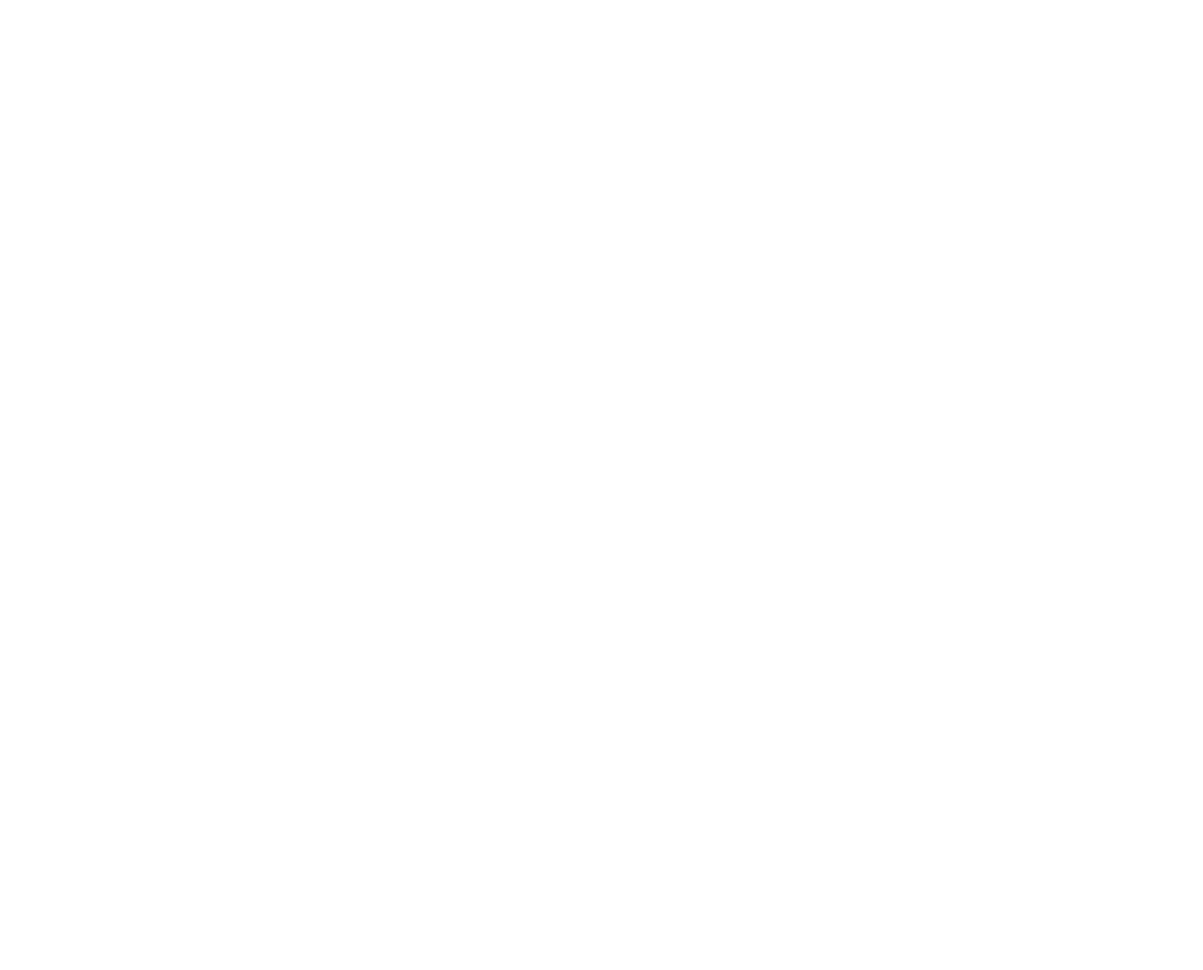
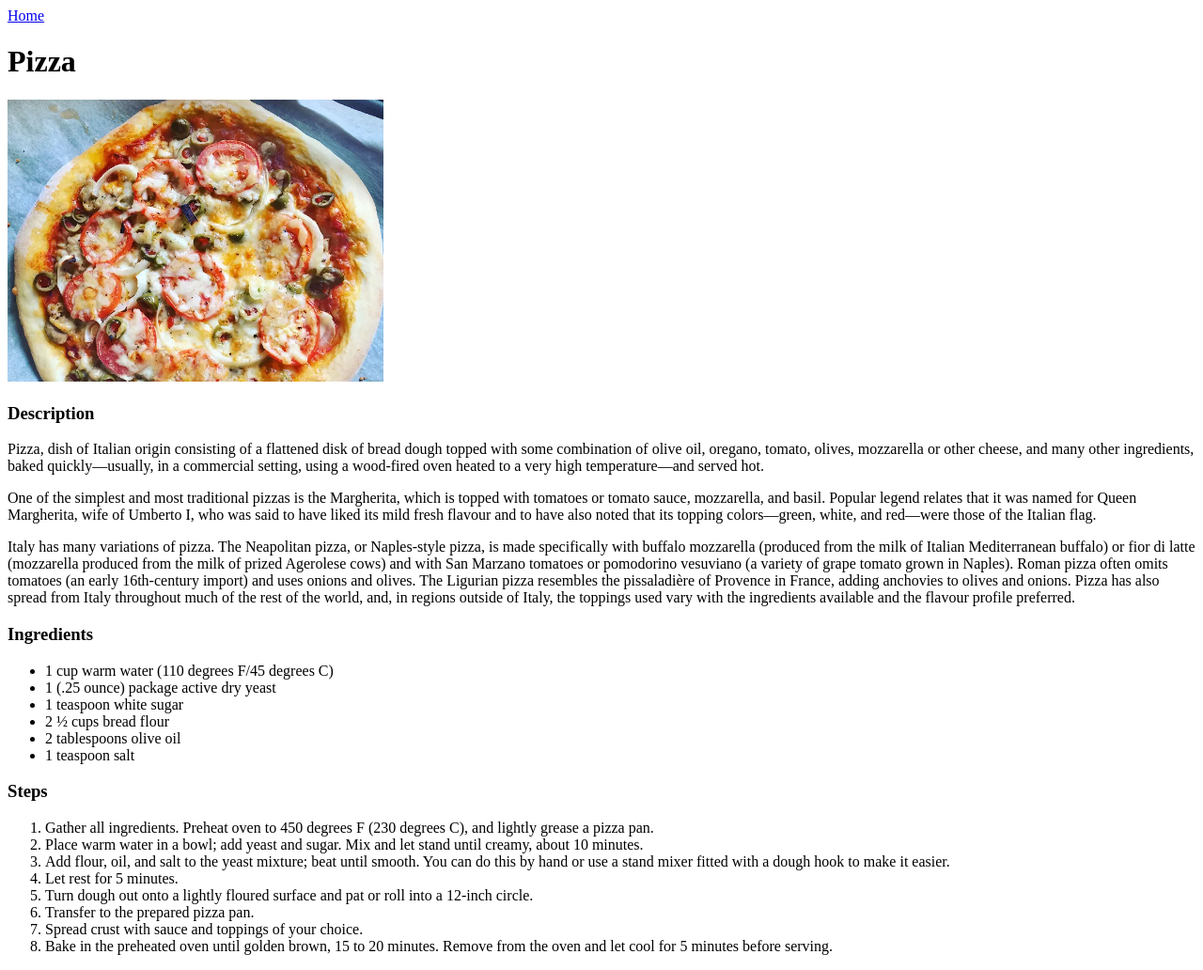
Before and after one commit to mfcd7/odin-recipes, a plain HTML site: page recipes/pizza.html in a window 1280 px wide. Shown: the whole page at 94% size. Before the commit the page ends 800 px from the top, so only its background shows below. Drawn offline with Linux system fonts and the light colour scheme.

Commit message:
Pizza Page Completed Hence all pages completed successfully

```diff
--- a/recipes/pizza.html
+++ b/recipes/pizza.html
@@ -0,0 +1,37 @@
+<!DOCTYPE html>
+<html lang="en">
+<head>
+    <meta charset="UTF-8">
+    <meta name="viewport" content="width=device-width, initial-scale=1.0">
+    <title>Pizza</title>
+</head>
+<body>
+    <a href="../index.html">Home</a>
+    <h1>Pizza</h1>
+    <img src="Pizza.jpg" alt="Image of Pizza" height="300" width="400">
+    <h3>Description</h3>
+    <p>Pizza, dish of Italian origin consisting of a flattened disk of bread dough topped with some combination of olive oil, oregano, tomato, olives, mozzarella or other cheese, and many other ingredients, baked quickly—usually, in a commercial setting, using a wood-fired oven heated to a very high temperature—and served hot.</p>
+    <p>One of the simplest and most traditional pizzas is the Margherita, which is topped with tomatoes or tomato sauce, mozzarella, and basil. Popular legend relates that it was named for Queen Margherita, wife of Umberto I, who was said to have liked its mild fresh flavour and to have also noted that its topping colors—green, white, and red—were those of the Italian flag.</p>
+    <p>Italy has many variations of pizza. The Neapolitan pizza, or Naples-style pizza, is made specifically with buffalo mozzarella (produced from the milk of Italian Mediterranean buffalo) or fior di latte (mozzarella produced from the milk of prized Agerolese cows) and with San Marzano tomatoes or pomodorino vesuviano (a variety of grape tomato grown in Naples). Roman pizza often omits tomatoes (an early 16th-century import) and uses onions and olives. The Ligurian pizza resembles the pissaladière of Provence in France, adding anchovies to olives and onions. Pizza has also spread from Italy throughout much of the rest of the world, and, in regions outside of Italy, the toppings used vary with the ingredients available and the flavour profile preferred.</p>
+    <h3>Ingredients</h3>
+    <ul>
+        <li>1 cup warm water (110 degrees F/45 degrees C)</li>
+        <li>1 (.25 ounce) package active dry yeast</li>
+        <li>1 teaspoon white sugar</li>
+        <li>2 ½ cups bread flour</li>
+        <li>2 tablespoons olive oil</li>
+        <li>1 teaspoon salt</li>
+    </ul>
+    <h3>Steps</h3>
+    <ol>
+        <li>Gather all ingredients. Preheat oven to 450 degrees F (230 degrees C), and lightly grease a pizza pan.</li>
+        <li>Place warm water in a bowl; add yeast and sugar. Mix and let stand until creamy, about 10 minutes.</li>
+        <li>Add flour, oil, and salt to the yeast mixture; beat until smooth. You can do this by hand or use a stand mixer fitted with a dough hook to make it easier.</li>
+        <li>Let rest for 5 minutes.</li>
+        <li>Turn dough out onto a lightly floured surface and pat or roll into a 12-inch circle.</li>
+        <li>Transfer to the prepared pizza pan.</li>
+        <li>Spread crust with sauce and toppings of your choice.</li>
+        <li>Bake in the preheated oven until golden brown, 15 to 20 minutes. Remove from the oven and let cool for 5 minutes before serving.</li>
+    </ol>
+</body>
+</html>
```
Also changed, not shown: index.html (+1 -0 lines), recipes/Pizza.jpg (added).
